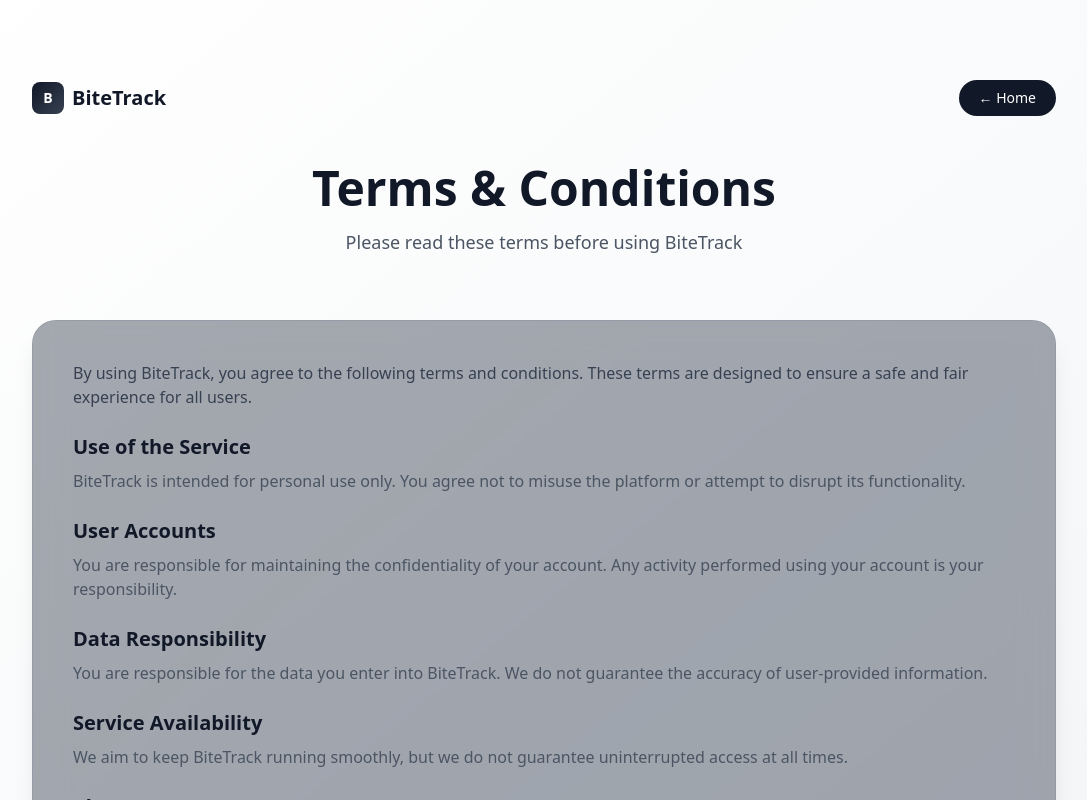
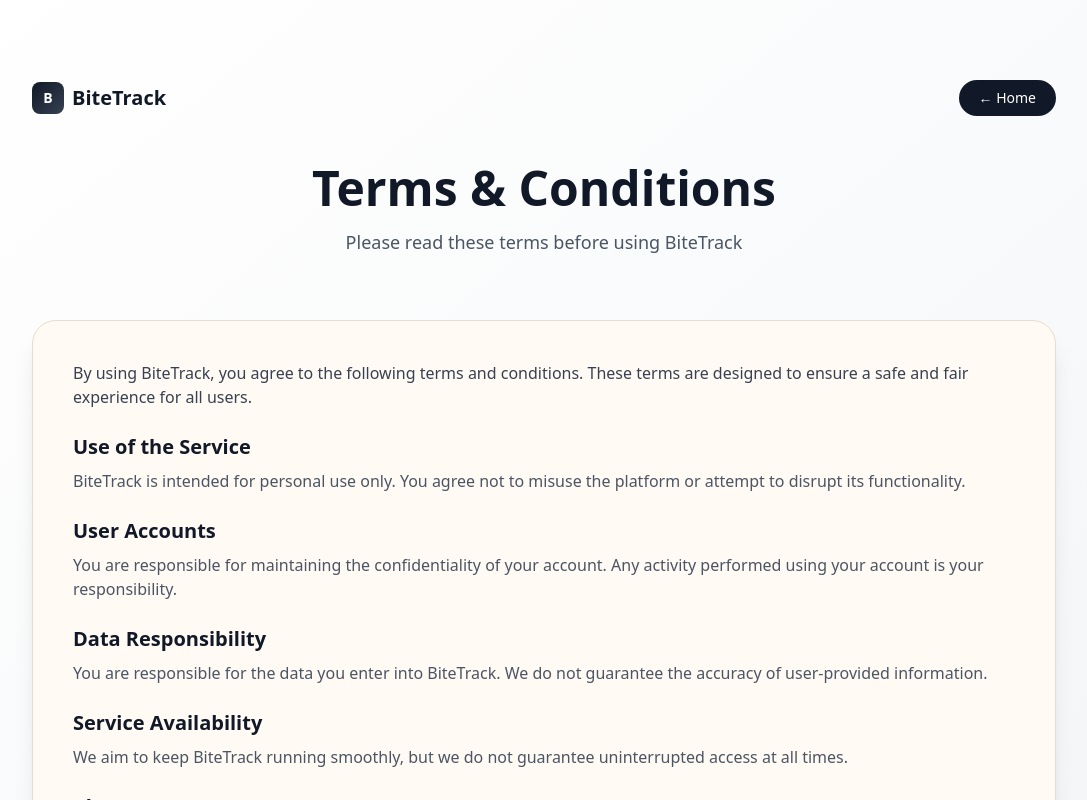
Before and after one commit to Jodd-cyber/bitetrack-frontend, a React (Vite) app: page /terms in a window 1280 px wide. Shown: the top 800 px of the page, without its empty margins (96-1183 px from the left). Built offline with nearby package versions, Linux system fonts and the light colour scheme; no server answers.

Commit message:
revert: restored original warm off-white Light Mode theme

```diff
--- a/src/index.css
+++ b/src/index.css
@@ -7,48 +7,42 @@ html {
 }
 
 :root {
-  --app-bg: #0f172a;
-  --app-surface: rgba(30, 41, 59, 0.4);
-  --app-surface-soft: rgba(30, 41, 59, 0.6);
-  --app-surface-hover: rgba(51, 65, 85, 0.5);
-  --app-text: #ffffff;
-  --app-text-muted: #94a3b8;
-  --app-text-soft: #cbd5e1;
-  --app-accent: #3b82f6;
-  --app-accent-soft: rgba(59, 130, 246, 0.2);
-  --app-accent-hover: #60a5fa;
-  --app-border: rgba(100, 116, 139, 0.2);
-  --app-shadow: rgba(0, 0, 0, 0.3);
-}
-
-/* Glassmorphism Theme Surface Tuning */
+  --app-bg: #f7f3ec;
+  --app-surface: #fffaf4;
+  --app-surface-soft: #f3ebe1;
+  --app-surface-hover: #eadfcd;
+  --app-text: #1f2937;
+  --app-text-muted: #667085;
+  --app-text-soft: #475467;
+  --app-accent: #d97706;
+  --app-accent-soft: rgba(217, 119, 6, 0.12);
+  --app-accent-hover: #b45309;
+  --app-border: #e7dccd;
+  --app-shadow: rgba(0, 0, 0, 0.08);
+}
+
+/* Light Theme Surface Tuning */
 html:not(.dark) body {
   background-color: var(--app-bg);
   background-image:
-    radial-gradient(at 0% 0%, rgba(59, 130, 246, 0.15) 0px, transparent 50%),
-    radial-gradient(at 100% 100%, rgba(147, 51, 234, 0.15) 0px, transparent 50%),
-    linear-gradient(135deg, #0f172a 0%, #1e293b 100%);
+    radial-gradient(at 20% 0%, rgba(217, 119, 6, 0.06) 0px, transparent 50%),
+    radial-gradient(at 80% 100%, rgba(251, 191, 36, 0.04) 0px, transparent 50%);
   background-attachment: fixed;
-  color: var(--app-text);
 }
 
 html:not(.dark) .bg-white,
 html:not(.dark) .bg-white\/80,
-html:not(.dark) .bg-white\/90,
-html:not(.dark) [class*="bg-[var(--app-surface)]"],
-html:not(.dark) .bg-\[var\(--app-surface\)\] {
+html:not(.dark) .bg-white\/90 {
   background-color: var(--app-surface) !important;
-  backdrop-filter: blur(16px) saturate(180%) !important;
-  -webkit-backdrop-filter: blur(16px) saturate(180%) !important;
-  border: 1px solid var(--app-border) !important;
 }
 
 html:not(.dark) .bg-gray-50,
-html:not(.dark) .bg-gray-100,
-html:not(.dark) .bg-\[var\(--app-surface-soft\)\] {
+html:not(.dark) .bg-gray-100 {
   background-color: var(--app-surface-soft) !important;
-  backdrop-filter: blur(8px) !important;
-  -webkit-backdrop-filter: blur(8px) !important;
+}
+
+html:not(.dark) .bg-gray-200 {
+  background-color: var(--app-surface-hover) !important;
 }
 
 html:not(.dark) .border-gray-100,
@@ -61,23 +55,19 @@ html:not(.dark) .border-\[var\(--app-border\)\] {
 html:not(.dark) input,
 html:not(.dark) textarea,
 html:not(.dark) select {
-  background-color: rgba(255, 255, 255, 0.05) !important;
-  backdrop-filter: blur(4px) !important;
-  border: 1px solid var(--app-border) !important;
+  background-color: var(--app-surface) !important;
+  border-color: var(--app-border) !important;
   color: var(--app-text) !important;
-  border-radius: 12px !important;
 }
 
 html:not(.dark) input::placeholder,
 html:not(.dark) textarea::placeholder {
   color: var(--app-text-muted) !important;
-  opacity: 0.6;
 }
 
 html:not(.dark) input:focus,
 html:not(.dark) textarea:focus,
 html:not(.dark) select:focus {
-  background-color: rgba(255, 255, 255, 0.1) !important;
   border-color: var(--app-accent) !important;
   box-shadow: 0 0 0 3px var(--app-accent-soft) !important;
 }
```
